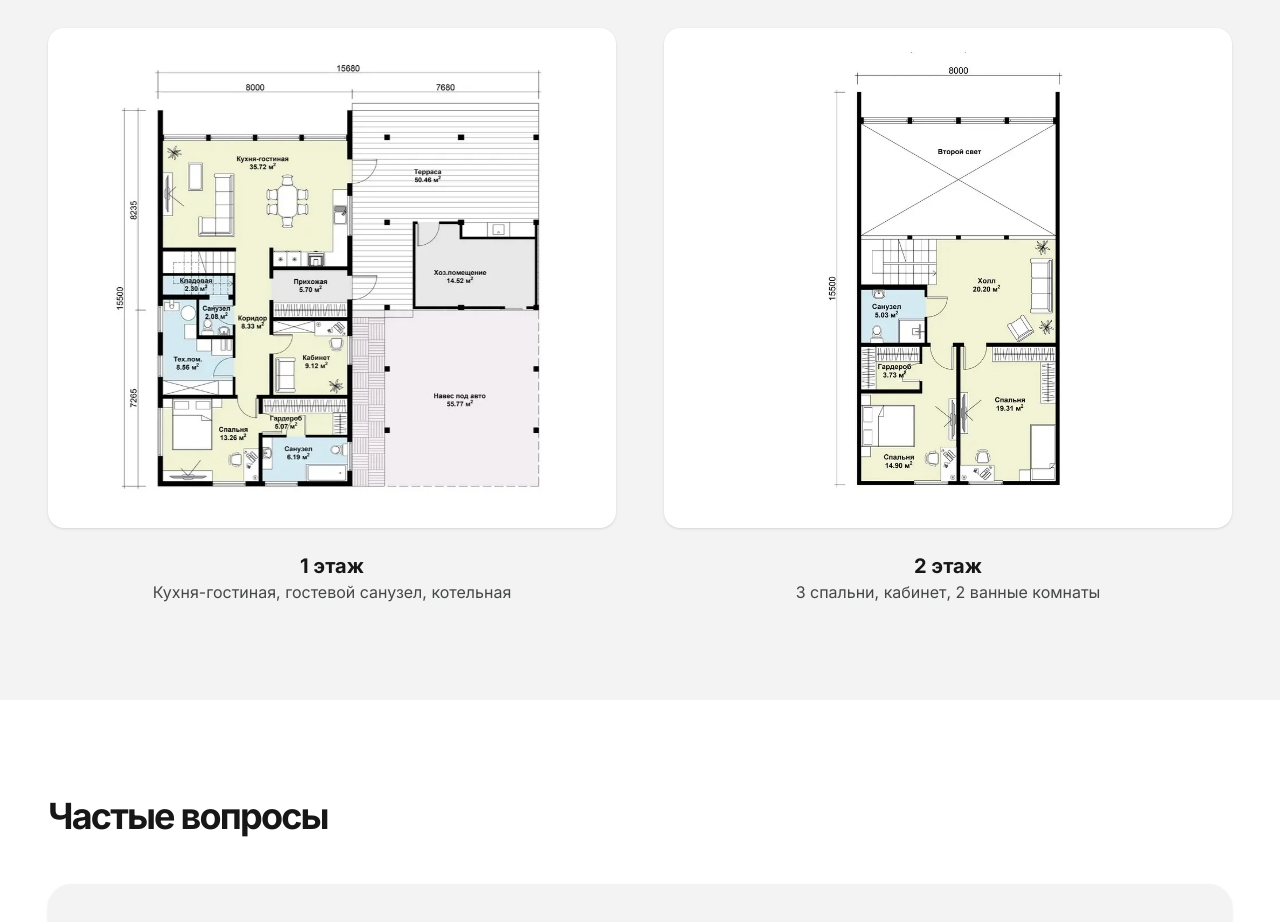
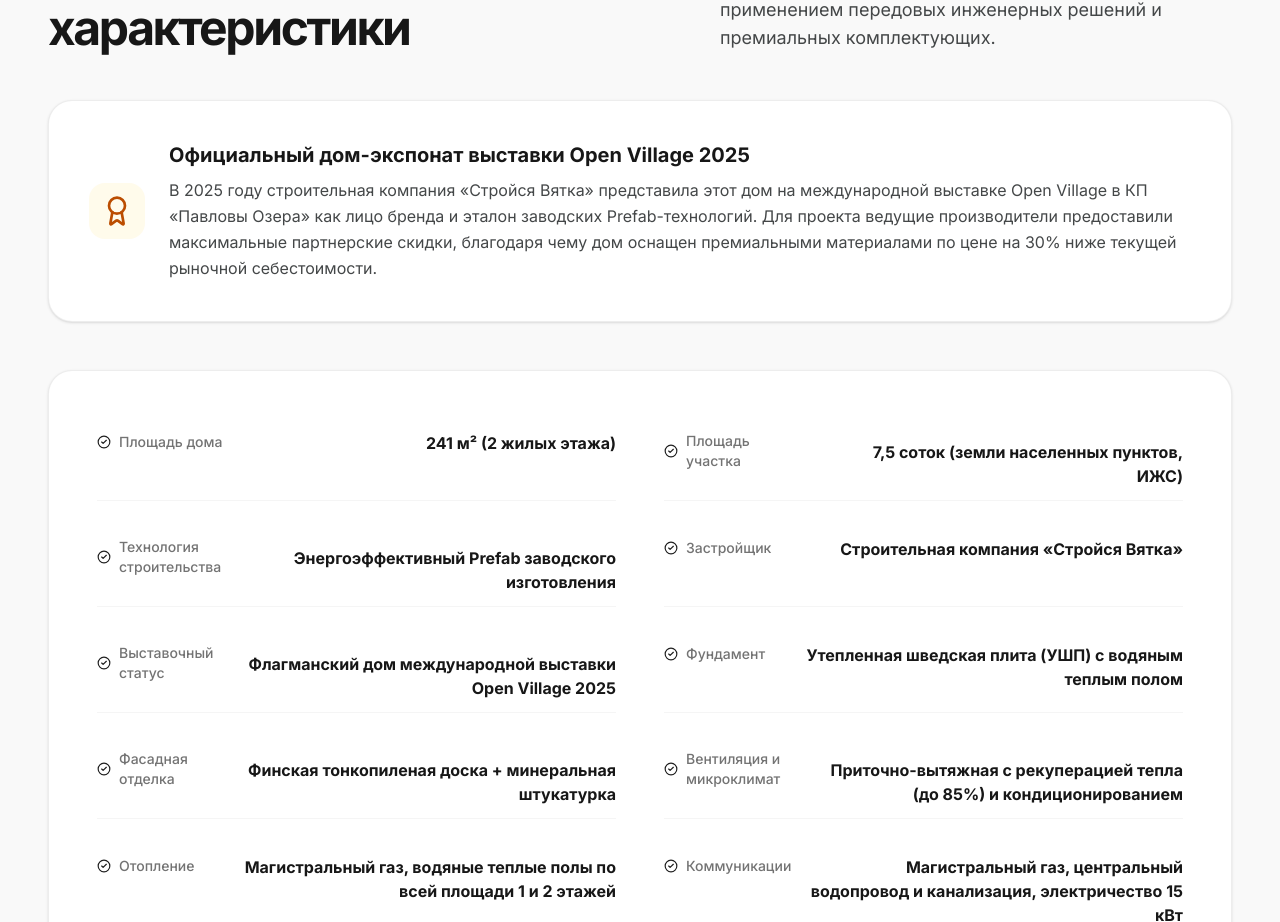
Before and after one commit to MarkWorkspace/lakeside-next, a Next.js app: page / in a window 1280 px wide. Shown: the part 3770-4692 px from the top of the page. Built offline with nearby package versions, Linux system fonts and the light colour scheme; no server answers.

Commit message:
feat(content): add specifications section and bluf faq optimization for ai engines

```diff
--- /dev/null
+++ b/app/components/SpecificationsSection.tsx
@@ -0,0 +1,73 @@
+import { Award, CheckCircle2 } from "lucide-react";
+
+export default function SpecificationsSection() {
+  const specs = [
+    { label: "Площадь дома", value: "241 м² (2 жилых этажа)" },
+    { label: "Площадь участка", value: "7,5 соток (земли населенных пунктов, ИЖС)" },
+    { label: "Технология строительства", value: "Энергоэффективный Prefab заводского изготовления" },
+    { label: "Застройщик", value: "Строительная компания «Стройся Вятка»" },
+    { label: "Выставочный статус", value: "Флагманский дом международной выставки Open Village 2025" },
+    { label: "Фундамент", value: "Утепленная шведская плита (УШП) с водяным теплым полом" },
+    { label: "Фасадная отделка", value: "Финская тонкопиленая доска + минеральная штукатурка" },
+    { label: "Вентиляция и микроклимат", value: "Приточно-вытяжная с рекуперацией тепла (до 85%) и кондиционированием" },
+    { label: "Отопление", value: "Магистральный газ, водяные теплые полы по всей площади 1 и 2 этажей" },
+    { label: "Коммуникации", value: "Магистральный газ, центральный водопровод и канализация, электричество 15 кВт" },
+    { label: "Коммунальные платежи", value: "~15 000 ₽/мес зимой (включая отопление газом, ресурсы и взносы УК)" },
+    { label: "Форма сделки", value: "Прямая продажа от собственника, 1 взрослый собственник, свободная продажа" },
+  ];
+
+  return (
+    <section className="py-24 px-6 md:px-12 bg-surface" id="specifications">
+      <div className="max-w-7xl mx-auto">
+        <div className="flex flex-col lg:flex-row lg:items-end justify-between gap-6 mb-12">
+          <div>
+            <span className="inline-flex items-center gap-2 bg-primary/10 text-primary px-3 py-1 rounded-full text-xs font-bold uppercase tracking-wider mb-4">
+              <Award size={14} /> Флагманский экспонат Open Village 2025
+            </span>
+            <h2 className="text-4xl md:text-5xl font-bold tracking-tighter text-neutral-900">
+              Технические характеристики
+            </h2>
+          </div>
+          <p className="text-on-surface-variant max-w-lg text-base md:text-lg">
+            Дом построен в единственном экземпляре с применением передовых инженерных решений и премиальных комплектующих.
+          </p>
+        </div>
+
+        {/* E-E-A-T Блок истории объекта */}
+        <div className="mb-12 bg-white rounded-3xl p-8 md:p-10 border border-neutral-200/70 shadow-sm flex flex-col md:flex-row items-start md:items-center gap-6">
+          <div className="w-14 h-14 rounded-2xl bg-amber-50 flex items-center justify-center flex-shrink-0 text-amber-700">
+            <Award size={32} />
+          </div>
+          <div>
+            <h3 className="text-xl font-bold text-neutral-900 mb-2">
+              Официальный дом-экспонат выставки Open Village 2025
+            </h3>
+            <p className="text-on-surface-variant text-sm md:text-base leading-relaxed">
+              В 2025 году строительная компания «Стройся Вятка» представила этот дом на международной выставке Open Village в КП «Павловы Озера» как лицо бренда и эталон заводских Prefab-технологий. Для проекта ведущие производители предоставили максимальные партнерские скидки, благодаря чему дом оснащен премиальными материалами по цене на 30% ниже текущей рыночной себестоимости.
+            </p>
+          </div>
+        </div>
+
+        {/* Семантическая таблица параметров для LLM и поисковиков */}
+        <div className="bg-white rounded-3xl p-8 md:p-12 border border-neutral-200/70 shadow-sm">
+          <dl className="grid grid-cols-1 md:grid-cols-2 gap-x-12 gap-y-6">
+            {specs.map((spec, index) => (
+              <div
+                key={index}
+                className="flex flex-col sm:flex-row sm:justify-between sm:items-baseline py-3 border-b border-neutral-100 last:border-0 gap-1 sm:gap-4"
+              >
+                <dt className="text-sm font-medium text-neutral-500 flex items-center gap-2">
+                  <CheckCircle2 size={14} className="text-primary flex-shrink-0" />
+                  <span>{spec.label}</span>
+                </dt>
+                <dd className="text-sm md:text-base font-bold text-neutral-900 sm:text-right">
+                  {spec.value}
+                </dd>
+              </div>
+            ))}
+          </dl>
+        </div>
+      </div>
+    </section>
+  );
+}
--- a/app/page.tsx
+++ b/app/page.tsx
@@ -6,6 +6,7 @@
 import InfrastructureSection from "./components/InfrastructureSection";
 import FeaturesSection from "./components/FeaturesSection";
 import TechSection from "./components/TechSection";
+import SpecificationsSection from "./components/SpecificationsSection";
 import FloorplansSection from "./components/FloorplansSection";
 import FAQSection from "./components/FAQSection";
 import LocationSection from "./components/LocationSection";
@@ -34,6 +35,7 @@
           <InfrastructureSection />
           <FeaturesSection />
           <TechSection />
+          <SpecificationsSection />
           <FloorplansSection />
           <FAQSection />
           <LocationSection />
```
Also changed, not shown: app/data.ts (+5 -5 lines).
